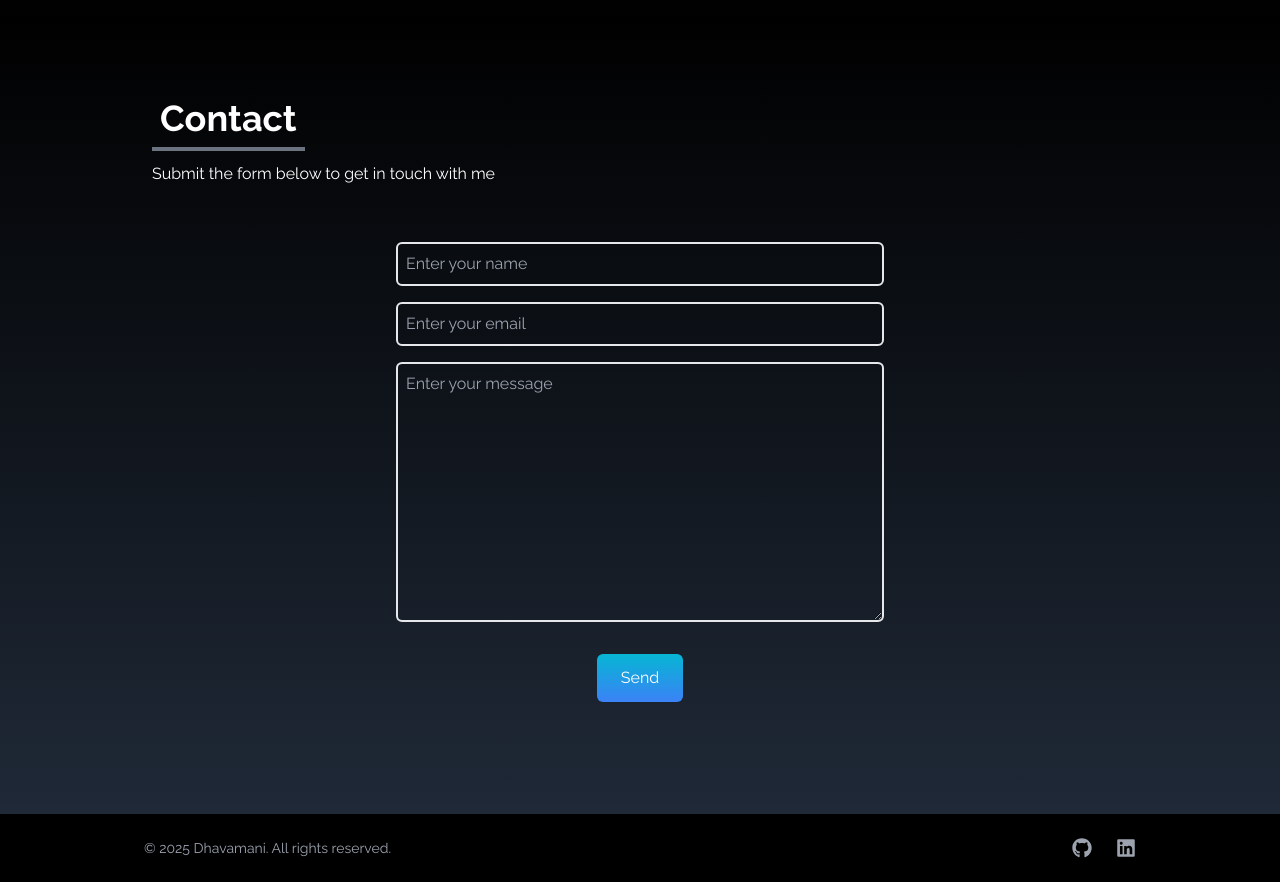
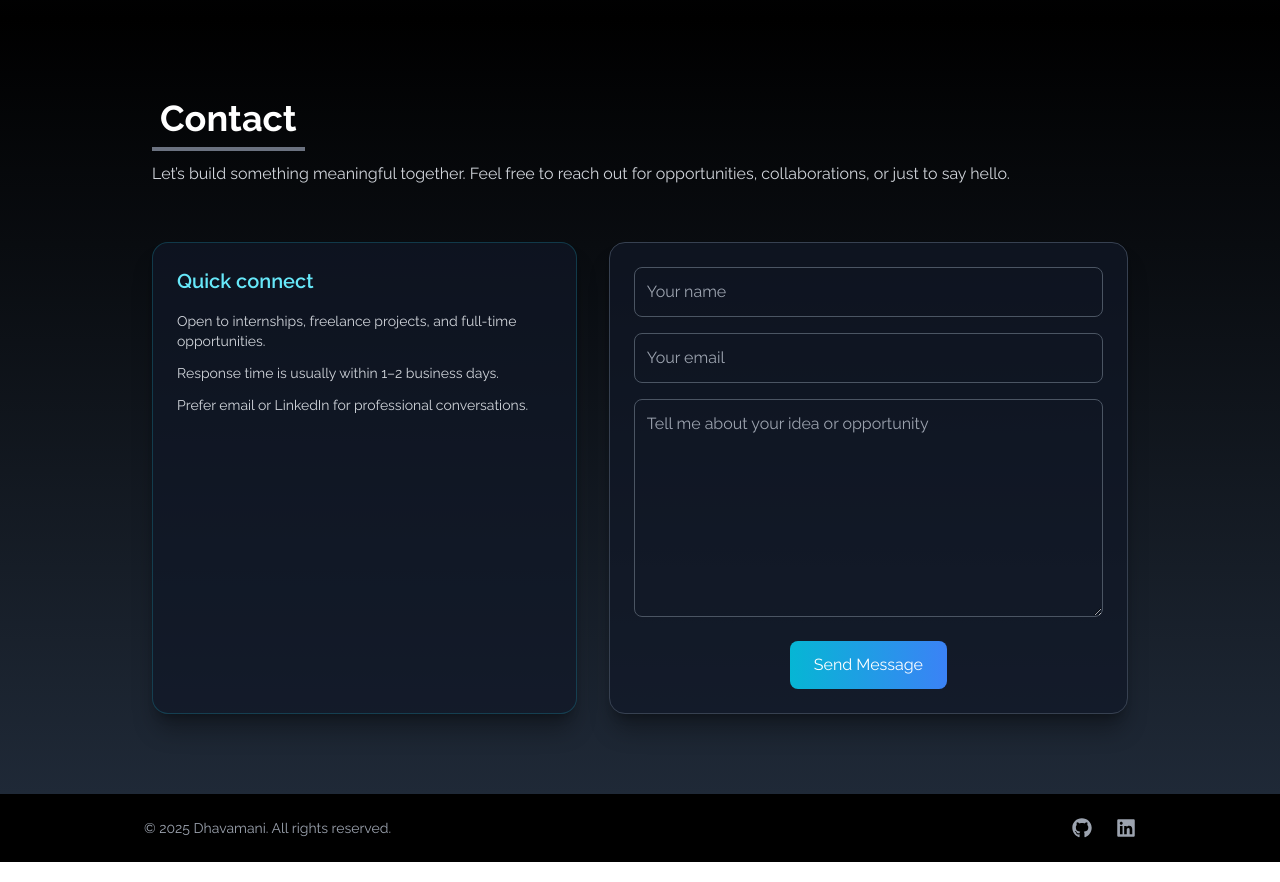
Before and after one commit to Dhavamani6804/Portfolio, a React (Create React App) app: page / in a window 1280 px wide. Shown: the part 3700-4582 px from the top of the page. Built offline with nearby package versions, Linux system fonts and the light colour scheme; the HTML template or start-up script is replaced by a standard one.

Commit message:
refactor: improve layout and styling of Contact component for better user experience

```diff
--- a/src/components/Contact.jsx
+++ b/src/components/Contact.jsx
@@ -22,67 +22,78 @@ const Contact = () => {
   return (
     <div
       name="contact"
-      className="scroll-mt-24 bg-gradient-to-b from-black to-gray-800 w-full text-white py-16 sm:py-20"
+      className="scroll-mt-24 w-full bg-gradient-to-b from-black to-gray-800 py-16 text-white sm:py-20"
     >
-      <div className="flex flex-col justify-center px-4 sm:px-6 max-w-screen-lg mx-auto h-full">
+      <div className="mx-auto flex h-full max-w-screen-lg flex-col justify-center px-4 sm:px-6">
         <div className="pb-8">
-          <p className="text-4xl font-bold border-b-4 border-gray-500 p-2 inline">
+          <p className="inline border-b-4 border-gray-500 p-2 text-4xl font-bold">
             Contact
           </p>
-          <p className="py-6">Submit the form below to get in touch with me</p>
+          <p className="py-6 text-gray-300">
+            Let’s build something meaningful together. Feel free to reach out for opportunities, collaborations, or just to say hello.
+          </p>
         </div>
 
-        <div className="flex justify-center items-center">
+        <div className="grid gap-8 lg:grid-cols-[0.9fr_1.1fr]">
+          <div className="rounded-2xl border border-cyan-400/20 bg-gray-900/70 p-6 shadow-xl shadow-black/30">
+            <h3 className="mb-4 text-xl font-semibold text-cyan-300">Quick connect</h3>
+            <div className="space-y-3 text-sm text-gray-300">
+              <p>Open to internships, freelance projects, and full-time opportunities.</p>
+              <p>Response time is usually within 1–2 business days.</p>
+              <p>Prefer email or LinkedIn for professional conversations.</p>
+            </div>
+          </div>
+
           <form
             onSubmit={handleSubmit}
-            className="flex flex-col w-full sm:w-3/4 md:w-1/2"
+            className="flex flex-col rounded-2xl border border-gray-700 bg-gray-900/70 p-6 shadow-xl shadow-black/30"
           >
             <input
               type="text"
               name="name"
               required
-              placeholder="Enter your name"
+              placeholder="Your name"
               value={formData.name}
               onChange={(e) =>
                 setFormData({ ...formData, name: e.target.value })
               }
-              className="p-2 bg-transparent border-2 rounded-md text-white focus:outline-none"
+              className="rounded-lg border border-gray-600 bg-transparent p-3 text-white placeholder-gray-400 outline-none focus:border-cyan-400"
             />
             <input
               type="email"
               name="email"
               required
-              placeholder="Enter your email"
+              placeholder="Your email"
               value={formData.email}
               onChange={(e) =>
                 setFormData({ ...formData, email: e.target.value })
               }
-              className="p-2 my-4 bg-transparent border-2 rounded-md text-white focus:outline-none"
+              className="my-4 rounded-lg border border-gray-600 bg-transparent p-3 text-white placeholder-gray-400 outline-none focus:border-cyan-400"
             />
             <textarea
               name="message"
-              rows="10"
+              rows="8"
               required
-              placeholder="Enter your message"
+              placeholder="Tell me about your idea or opportunity"
               value={formData.message}
               onChange={(e) =>
                 setFormData({ ...formData, message: e.target.value })
               }
-              className="p-2 bg-transparent border-2 rounded-md text-white focus:outline-none"
+              className="rounded-lg border border-gray-600 bg-transparent p-3 text-white placeholder-gray-400 outline-none focus:border-cyan-400"
             ></textarea>
 
             <button
               type="submit"
-              className="text-white bg-gradient-to-b from-cyan-500 to-blue-500 px-6 py-3 my-8 mx-auto flex items-center rounded-md hover:scale-110 duration-300"
+              className="mx-auto mt-6 flex items-center rounded-lg bg-gradient-to-r from-cyan-500 to-blue-500 px-6 py-3 text-white transition duration-300 hover:scale-[1.02]"
             >
-              Send
+              Send Message
             </button>
           </form>
         </div>
 
         {submitted && (
-          <p className="text-cyan-400 text-center mt-4 text-lg">
-            Thank you for your message! I'll get back to you soon.
+          <p className="mt-6 text-center text-lg text-cyan-400">
+            Thank you for your message! I’ll get back to you soon.
           </p>
         )}
       </div>
```
